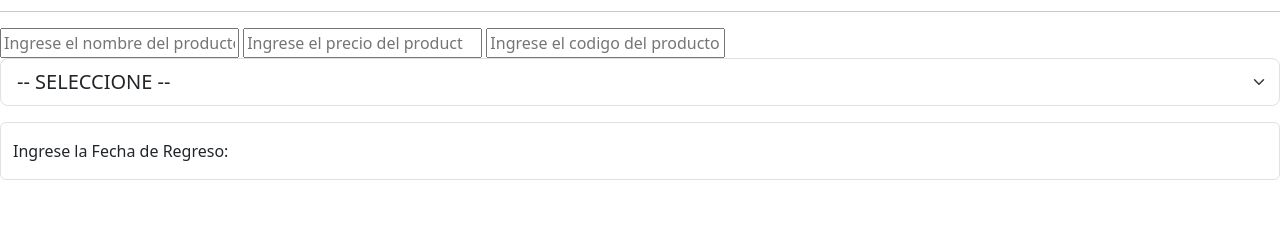
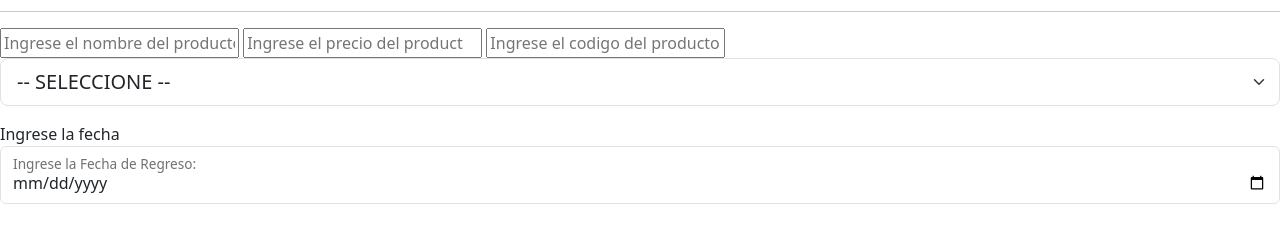
Before and after one commit to ARHR2123/practicas1, a plain HTML site: page producto.html in a window 1280 px wide. Shown: the part 53-278 px from the top of the page. Drawn offline with nearby package versions, Linux system fonts and the light colour scheme.

Commit message:
add_prod_or

```diff
--- a/producto.html
+++ b/producto.html
@@ -22,8 +22,9 @@
             <option value="3">EJECUTIVA</option>
             <option value="4">PRIMERA CLASE</option>
           </select>
+          <label for="">Ingrese la fecha</label>
           <div class="form-floating">
-            <input type="datetime" class="form-control"id="FechaRe" placeholder="FechaRe" required>
+            <input type="date" class="form-control"id="FechaRe" placeholder="FechaRe" required>
             <label for="floatingInput">Ingrese la Fecha de Regreso: </label>
         </div>
         <br>
```
